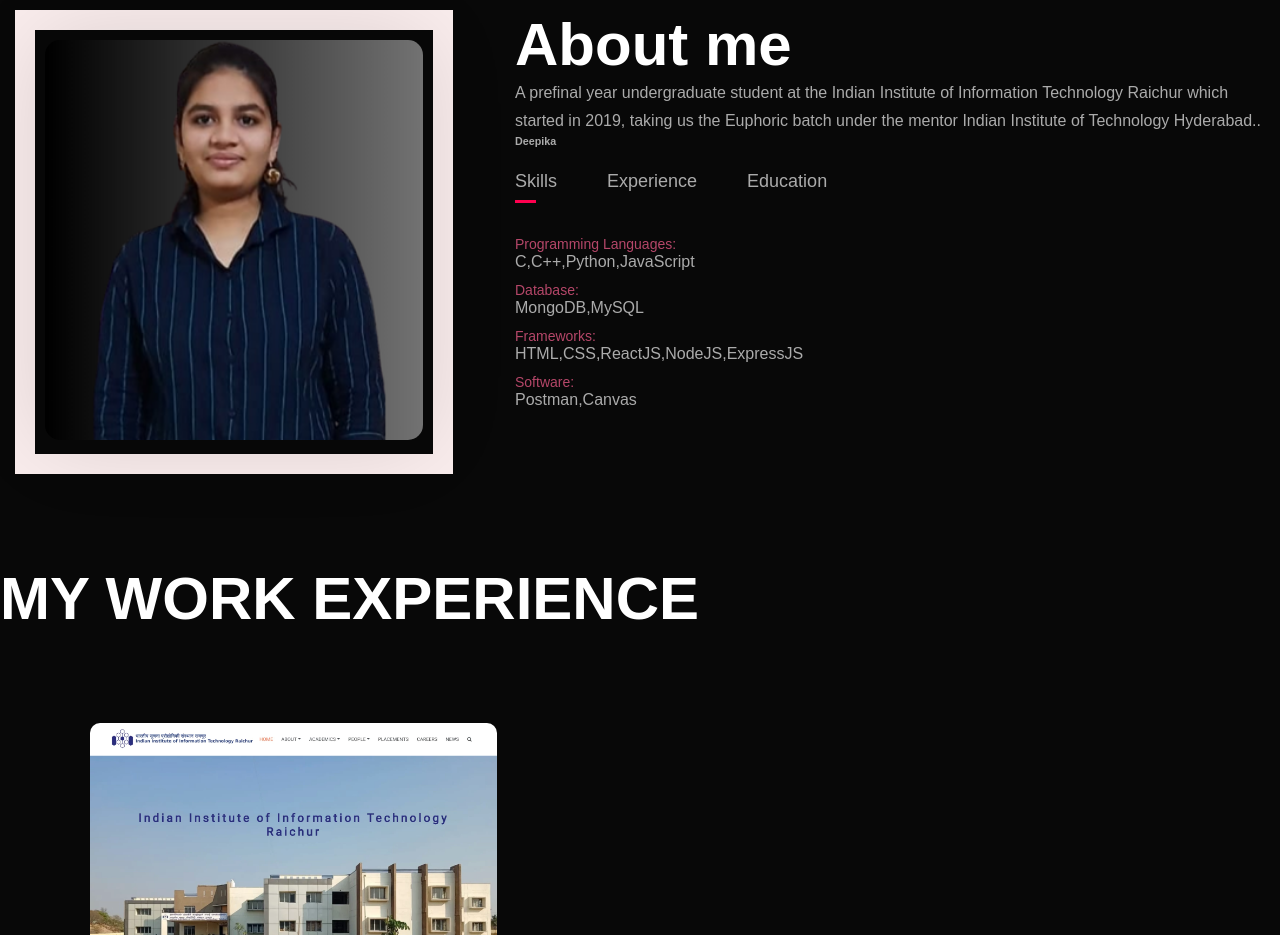
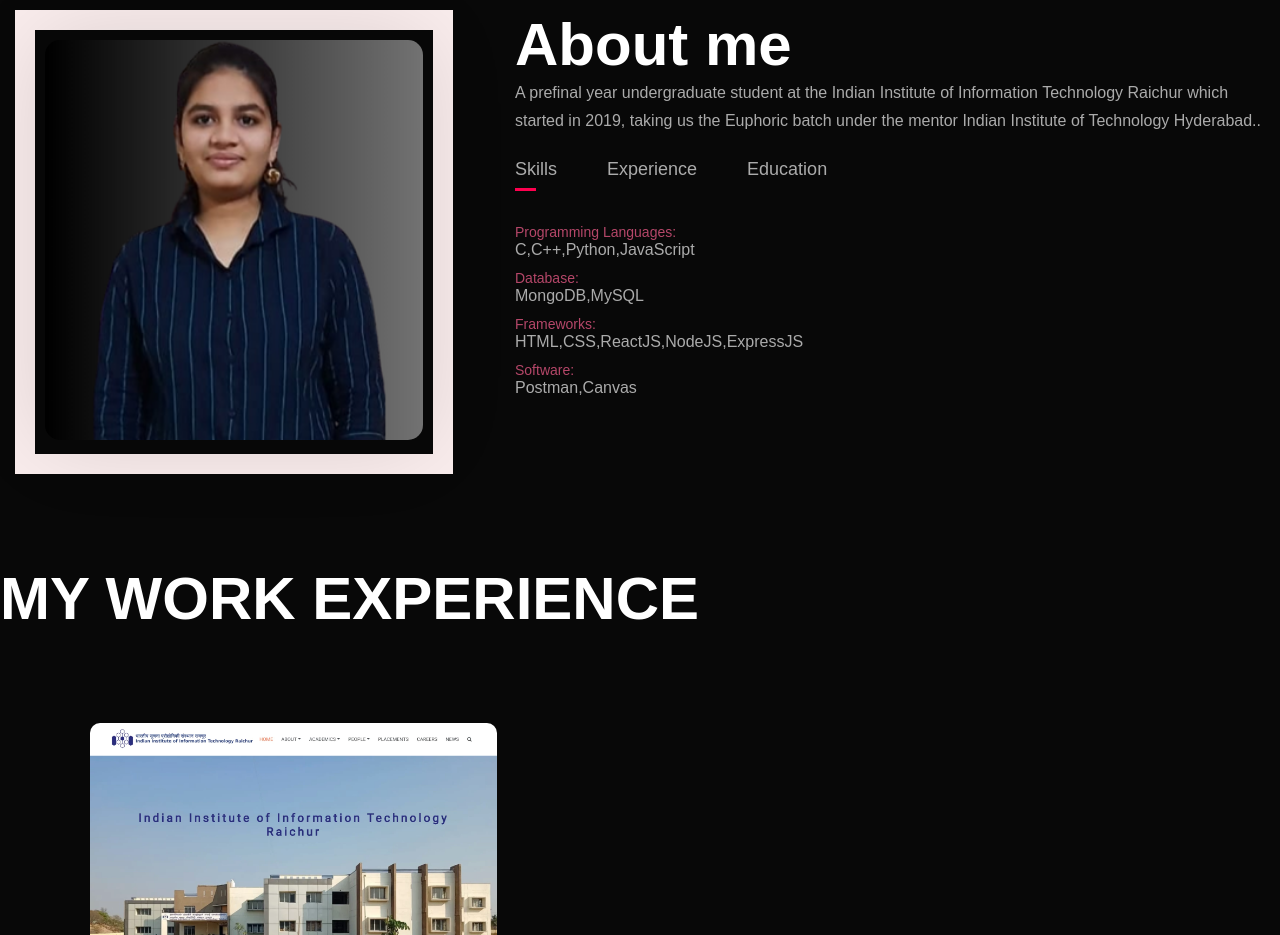
Before and after one commit to DeepikaMunde0208/DeepikaMunde0208, a plain HTML site: page index.html in a window 1280 px wide. Shown: the part 880-1815 px from the top of the page. Drawn offline with nearby package versions, Linux system fonts and the light colour scheme.

Commit message:
change previous changes

```diff
--- a/index.html
+++ b/index.html
@@ -60,7 +60,7 @@ or second part me about me apna baare me likhenge  -->
                     <p>A prefinal year undergraduate student at the Indian Institute of Information
                         Technology Raichur which started in 2019, taking us the Euphoric batch under the mentor Indian Institute of
                         Technology Hyderabad..</p>
-                      <h6>Deepika </h6>
+
 
                     <div class="tab-titles">
 
```
